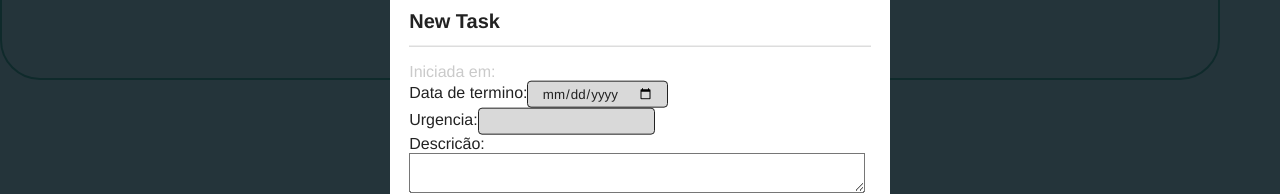
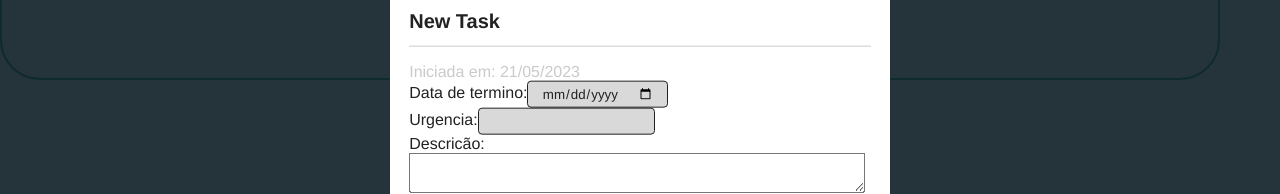
Before and after one commit to arturwatana/schedule-react, a React (Vite) app: page /mytasks in a window 1280 px wide. Both pictures are taken after typing "Sample" into the empty fields and a click on the button "Adicionar Task". Shown: the part 261-455 px from the top of the page. Built offline with nearby package versions, Linux system fonts and the light colour scheme; data requests are answered from the project's data file.

Commit message:
fix: startDate on new Task modal

```diff
--- a/src/Components/form/Modal/Modal.tsx
+++ b/src/Components/form/Modal/Modal.tsx
@@ -35,6 +35,7 @@ function Modal({
   );
   const [openEditNameInput, setOpenEditNameInput] = useState<boolean>(false);
   const taskRepository = new TaskRepositoryFake();
+  const dateFormat = new DateFormat();
   if (!isOpen) {
     return null;
   }
@@ -166,7 +167,7 @@ function Modal({
         <div className={styles.modalBody} onClick={handleEditNameInput}>
           <div>
             <span>Iniciada em: </span>
-            {taskProps?.startDate || ""}
+            {taskProps?.startDate || dateFormat.formatNewDate(new Date())}
           </div>
           <Input
             name="endDate"
```
